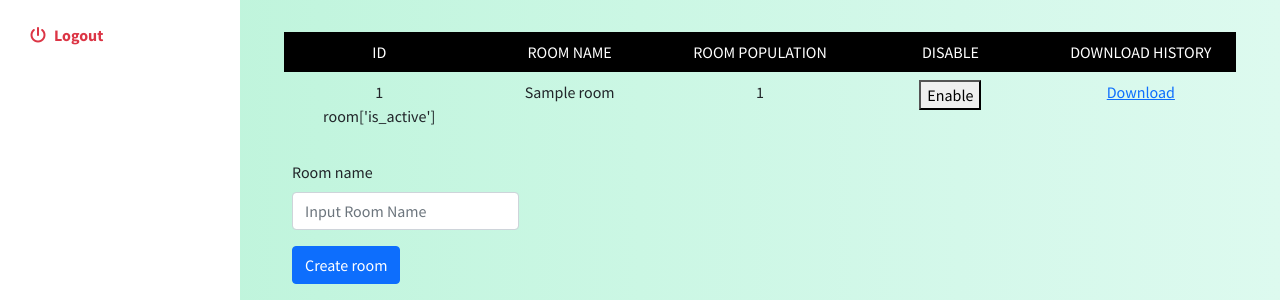
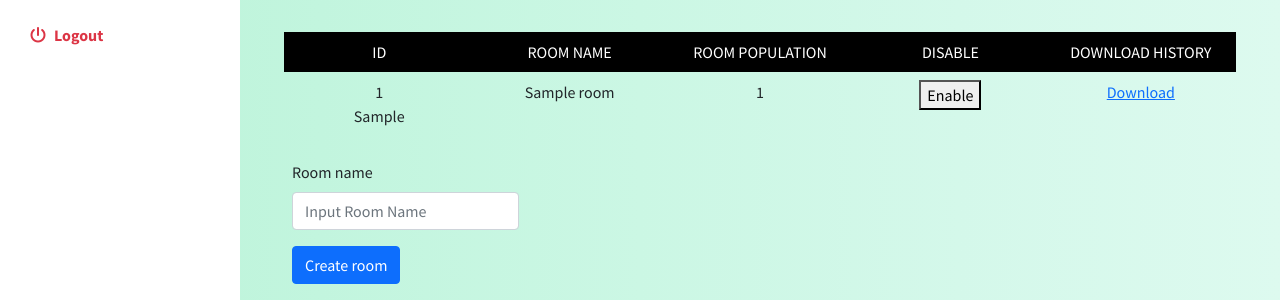
Before and after one commit to Hamza-tdi/raynor-chatapp, a Flask app: page /dashboard/manage_rooms in a window 1280 px wide. Shown: the part 354-654 px from the top of the page. Run offline with Flask 2, Linux system fonts and the light colour scheme; tables that the repository leaves empty hold one stand-in row (values such as "Sample post"); some libraries are stand-ins or nearby versions.

Commit message:
initial commit

```diff
--- a/templates/manage_rooms.html
+++ b/templates/manage_rooms.html
@@ -15,7 +15,7 @@
 		<div class="table-content">
 		{% for room in data %}
 			<div class="table-row">
-				<div class="table-data">{{ room['id'] }}<p>room['is_active']</p></div>
+				<div class="table-data">{{ room['id'] }}<p>{{room['is_active']}}</p></div>
 				<div class="table-data">{{ room['room_name'] }}</div>
                 <div class="table-data">{{ room['nbr_users'] }}</div>
                 {% if room['is_active'] == 'YES' %}
```
